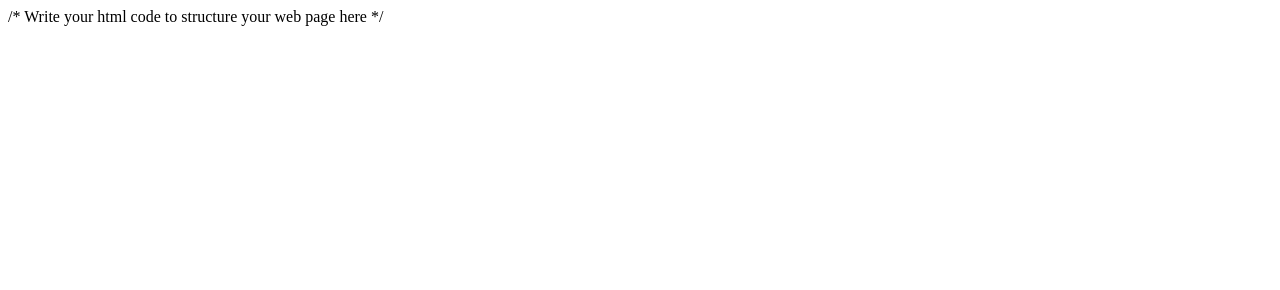
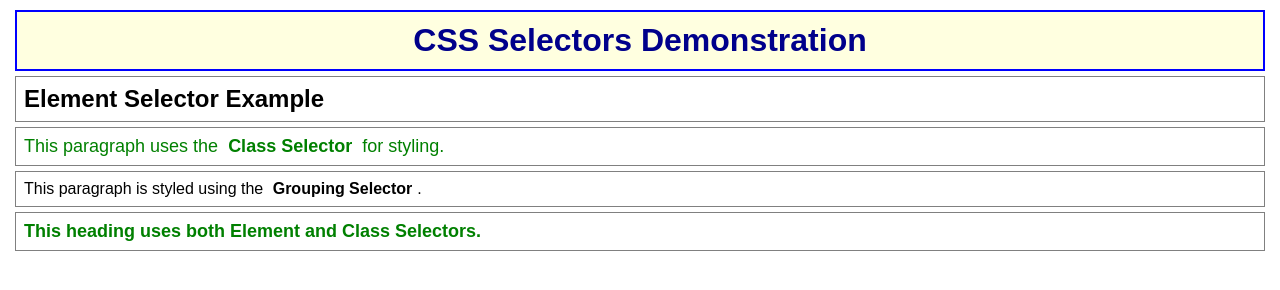
Before and after one commit to yogeshrvscas-netizen/yogesh-pr-3, a website: page index.html in a window 1280 px wide. Drawn offline with Linux system fonts and the light colour scheme.

Commit message:
Update index.html

```diff
--- a/index.html
+++ b/index.html
@@ -1,19 +1,59 @@
 <!DOCTYPE html>
-<html lang="en">
+<html>
 <head>
-    <meta charset="UTF-8">
-    <title>Basic CSS Selectors</title>
+    <title>CSS Selectors Demo</title>
 
     <style>
-        /* Write your CSS here */
+        /* Universal Selector */
+        * {
+            margin: 5px;
+            font-family: Arial, sans-serif;
+        }
 
+        /* Element Selector */
+        h1 {
+            color: darkblue;
+            text-align: center;
+        }
+
+        /* ID Selector */
+        #heading {
+            background-color: lightyellow;
+            border: 2px solid blue;
+            padding: 10px;
+        }
+
+        /* Class Selector */
+        .text {
+            color: green;
+            font-size: 18px;
+        }
+
+        /* Grouping Selector */
+        h2, p {
+            border: 1px solid gray;
+            padding: 8px;
+        }
     </style>
-
 </head>
 
 <body>
 
-     /* Write your html code to structure your web page here */
+    <h1 id="heading">CSS Selectors Demonstration</h1>
+
+    <h2>Element Selector Example</h2>
+
+    <p class="text">
+        This paragraph uses the <b>Class Selector</b> for styling.
+    </p>
+
+    <p>
+        This paragraph is styled using the <b>Grouping Selector</b>.
+    </p>
+
+    <h2 class="text">
+        This heading uses both Element and Class Selectors.
+    </h2>
 
 </body>
 </html>
```
